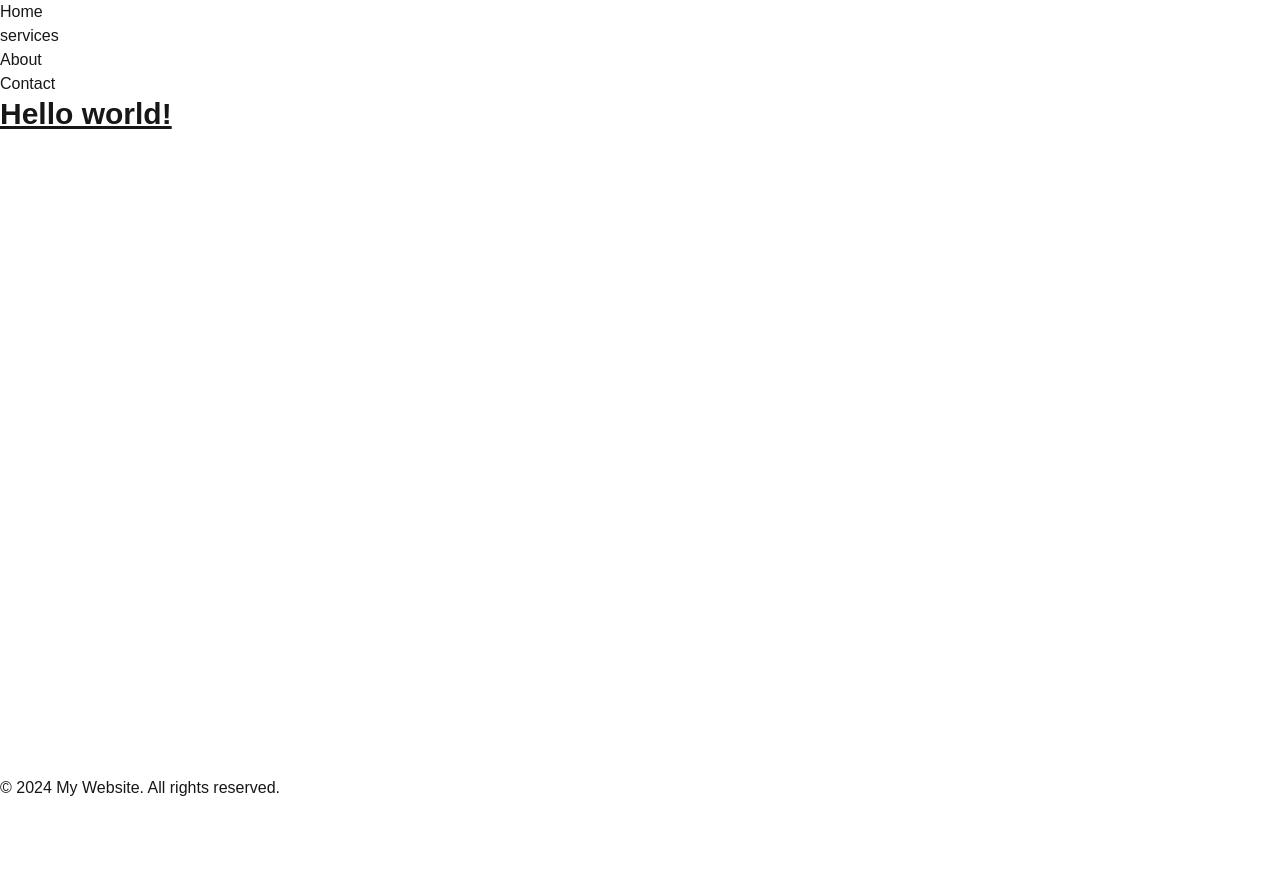
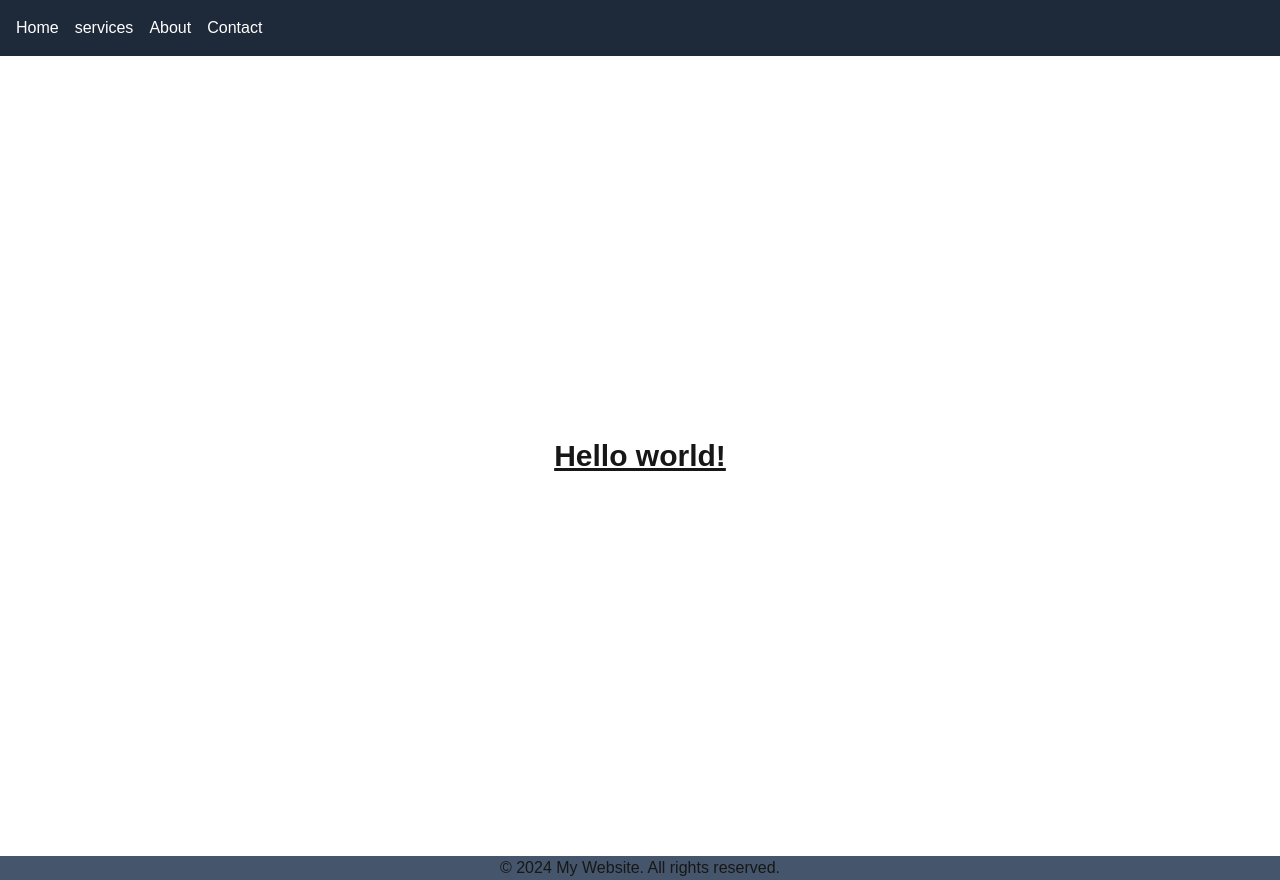
Before and after one commit to shoyebreza/nextjs-app, a Next.js app: page / in a window 1280 px wide. Before the commit the page ends 800 px from the top, so only its background shows below. Built offline with nearby package versions, Linux system fonts and the light colour scheme.

Commit message:
layout navbar

```diff
--- /dev/null
+++ b/src/app/components/NavBar.jsx
@@ -0,0 +1,18 @@
+import React from 'react';
+
+const NavBar = () => {
+    return (
+        <div>
+            <nav className="flex justify-between items-center p-4 bg-gray-800 text-white">
+                <ul className="flex space-x-4">
+                    <li>Home</li>
+                    <li>services</li>
+                    <li>About</li>
+                    <li>Contact</li>
+                </ul>
+            </nav>
+        </div>
+    );
+};
+
+export default NavBar;
--- a/src/app/layout.js
+++ b/src/app/layout.js
@@ -1,5 +1,6 @@
 import { Geist, Geist_Mono } from "next/font/google";
 import "./globals.css";
+import NavBar from "./components/NavBar";
 
 const geistSans = Geist({
   variable: "--font-geist-sans",
@@ -23,16 +24,12 @@ export default function RootLayout({ children }) {
       className={`${geistSans.variable} ${geistMono.variable} h-full antialiased`}
     >
       <body className="min-h-full flex flex-col">
-        <nav>
-          <ul>
-            <li>Home</li>
-            <li>services</li>
-            <li>About</li>
-            <li>Contact</li>
-          </ul>
-        </nav>
-        {children}
-        <footer className="mt-auto">
+        <NavBar />
+        <main className="h-screen h-max-[600px] place-content-center flex flex-col items-center justify-center">
+          {children}
+        </main>
+
+        <footer className="text-center bg-slate-600">
           <p>© 2024 My Website. All rights reserved.</p>
         </footer>
          </body>
```
